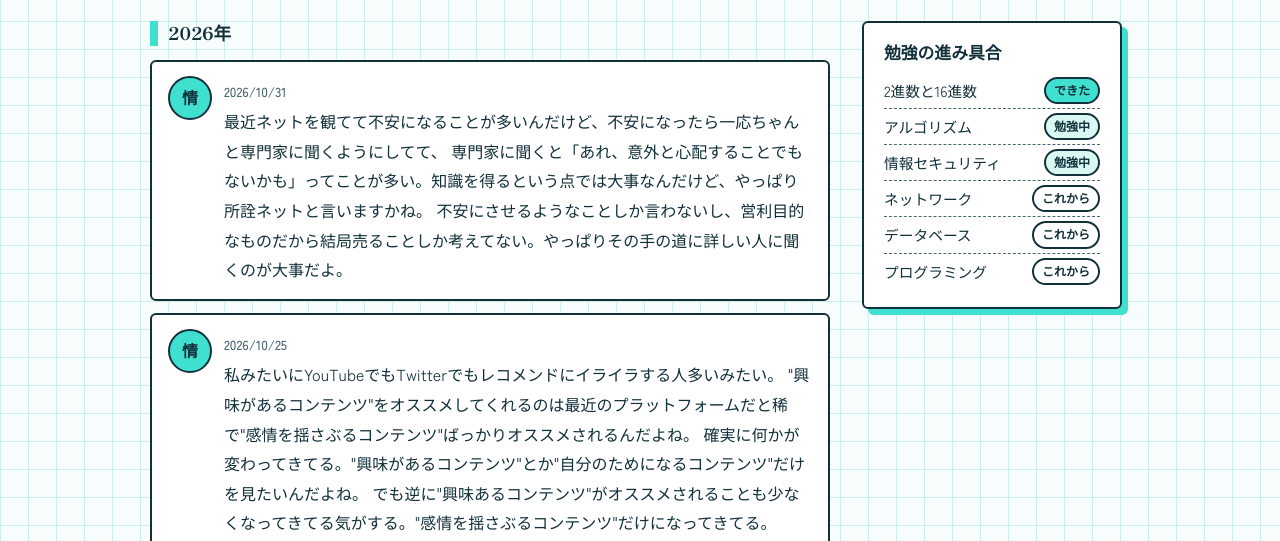
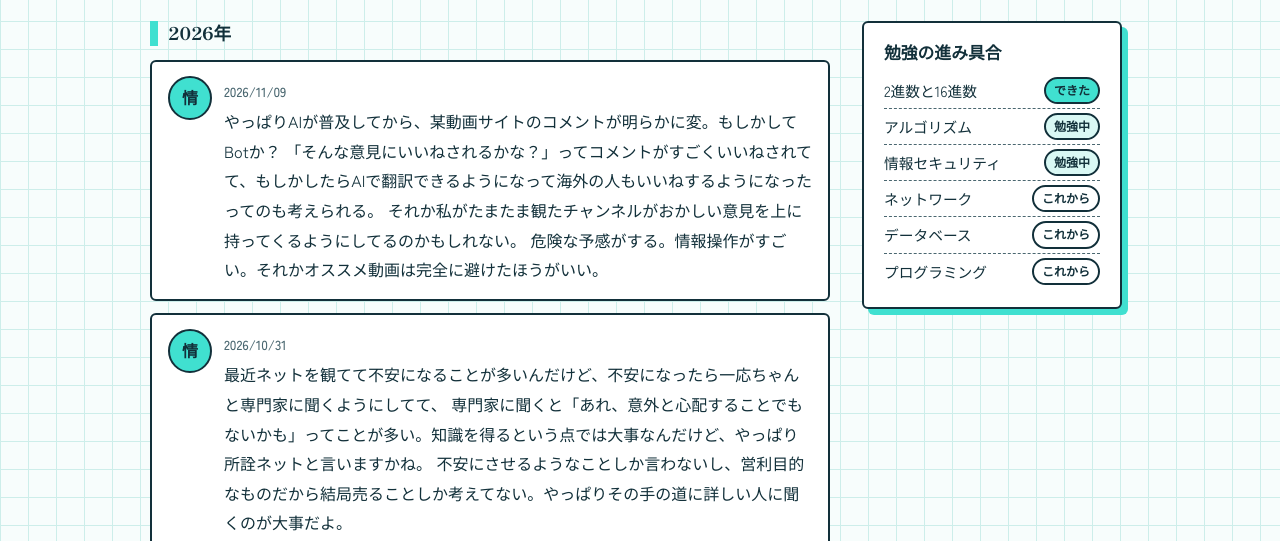
Before and after one commit to Azaleacreativeroom888/fan-information, a plain HTML site: page blog.html in a window 1280 px wide. Shown: the part 259-800 px from the top of the page. Drawn offline with Linux system fonts and the light colour scheme.

Commit message:
Update blog.html

```diff
--- a/blog.html
+++ b/blog.html
@@ -125,6 +125,14 @@ footer ul{list-style:none;display:flex;gap:18px;justify-content:center;margin-bo
 
       <article class="post">
         <div class="avatar" aria-hidden="true">情</div>
+        <div><time datetime="2026-11-09">2026/11/09</time><p>やっぱりAIが普及してから、某動画サイトのコメントが明らかに変。もしかしてBotか？
+        「そんな意見にいいねされるかな？」ってコメントがすごくいいねされてて、もしかしたらAIで翻訳できるようになって海外の人もいいねするようになったってのも考えられる。
+        それか私がたまたま観たチャンネルがおかしい意見を上に持ってくるようにしてるのかもしれない。
+        危険な予感がする。情報操作がすごい。それかオススメ動画は完全に避けたほうがいい。</p></div>
+      </article>
+
+      <article class="post">
+        <div class="avatar" aria-hidden="true">情</div>
         <div><time datetime="2026-10-31">2026/10/31</time><p>最近ネットを観てて不安になることが多いんだけど、不安になったら一応ちゃんと専門家に聞くようにしてて、
           専門家に聞くと「あれ、意外と心配することでもないかも」ってことが多い。知識を得るという点では大事なんだけど、やっぱり所詮ネットと言いますかね。
           不安にさせるようなことしか言わないし、営利目的なものだから結局売ることしか考えてない。やっぱりその手の道に詳しい人に聞くのが大事だよ。</p></div>
```
